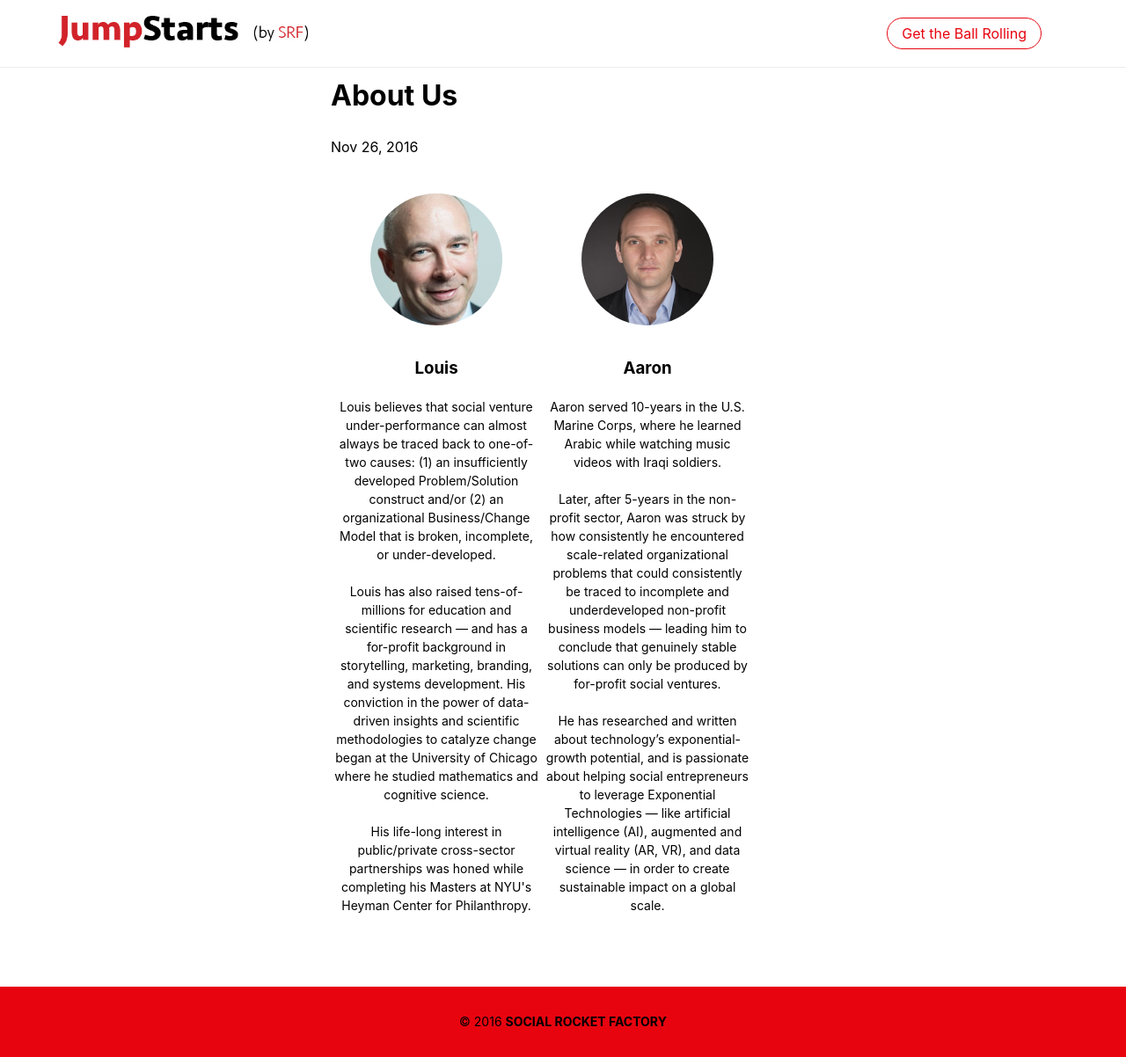
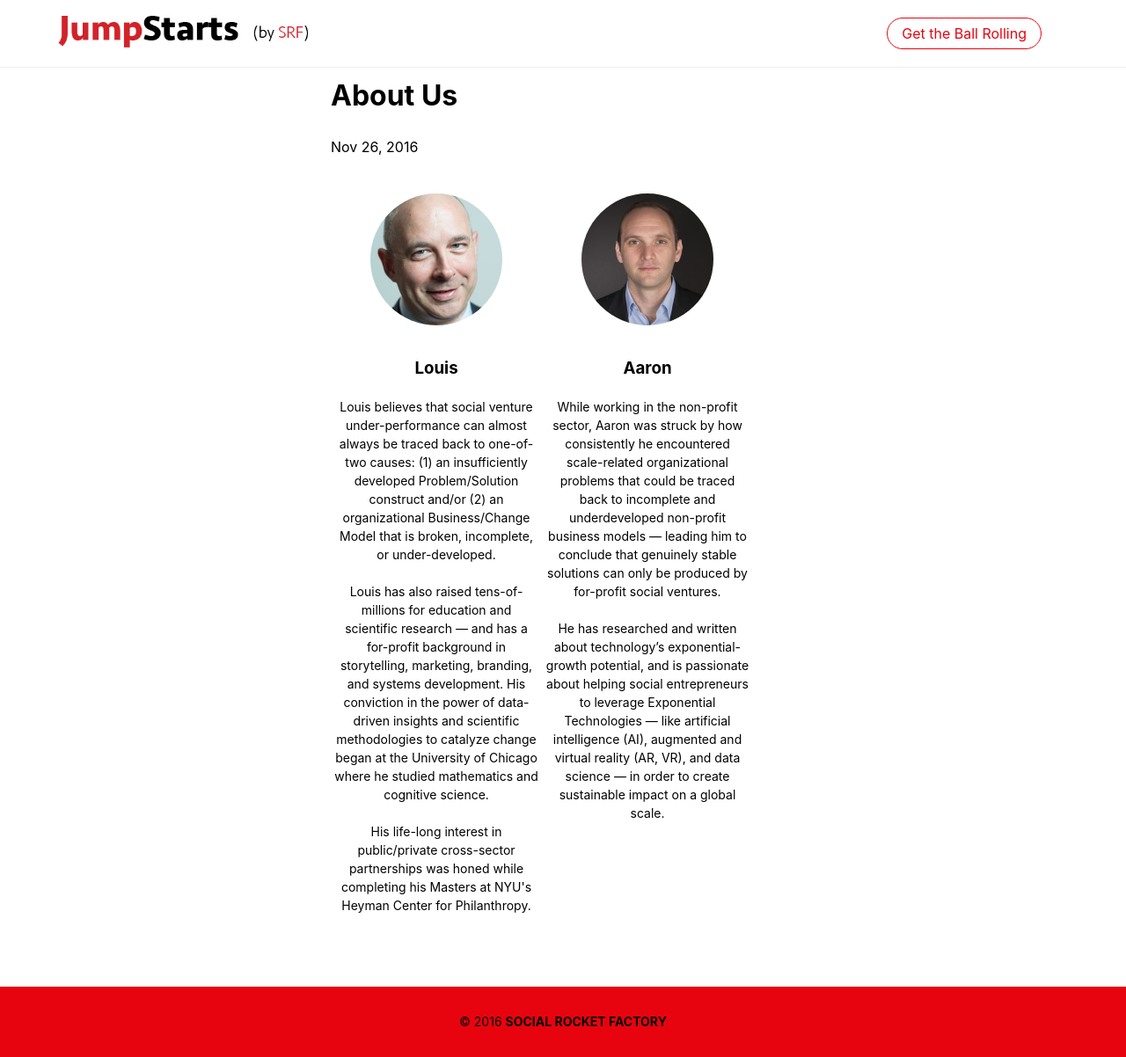
Before and after one commit to aaronergreen/jumpstarts, a Jekyll site: the page built from _about/about us.md, in a window 1280 px wide and 1202 px high. Shown: the whole window at 88% size. Built offline with Jekyll 4.4.1, drawn with Linux system fonts in a browser that asks for light colours.

Commit message:
aaron bio

```diff
--- a/_about/about us.md
+++ b/_about/about us.md
@@ -36,8 +36,7 @@ section:
     </h1>
     <h3>Aaron</h3>
       <p class="f6 lh-copy measure-wide" >
-      Aaron served 10-years in the U.S. Marine Corps, where he learned Arabic while watching music videos with Iraqi soldiers.<br><br>
-      Later, after 5-years in the non-profit sector, Aaron was struck by how consistently he encountered scale-related organizational problems that could consistently be traced to incomplete and underdeveloped non-profit business models — leading him to conclude that genuinely stable solutions can only be produced by for-profit social ventures.<br><br>
+      While working in the non-profit sector, Aaron was struck by how consistently he encountered scale-related organizational problems that could be traced back to incomplete and underdeveloped non-profit business models — leading him to conclude that genuinely stable solutions can only be produced by for-profit social ventures.<br><br>
       He has researched and written about technology’s exponential-growth potential, and is passionate about helping social entrepreneurs to leverage Exponential Technologies — like artificial intelligence (AI), augmented and virtual reality (AR, VR), and data science — in order to create sustainable impact on a global scale.
       </p>
   </div>
```
